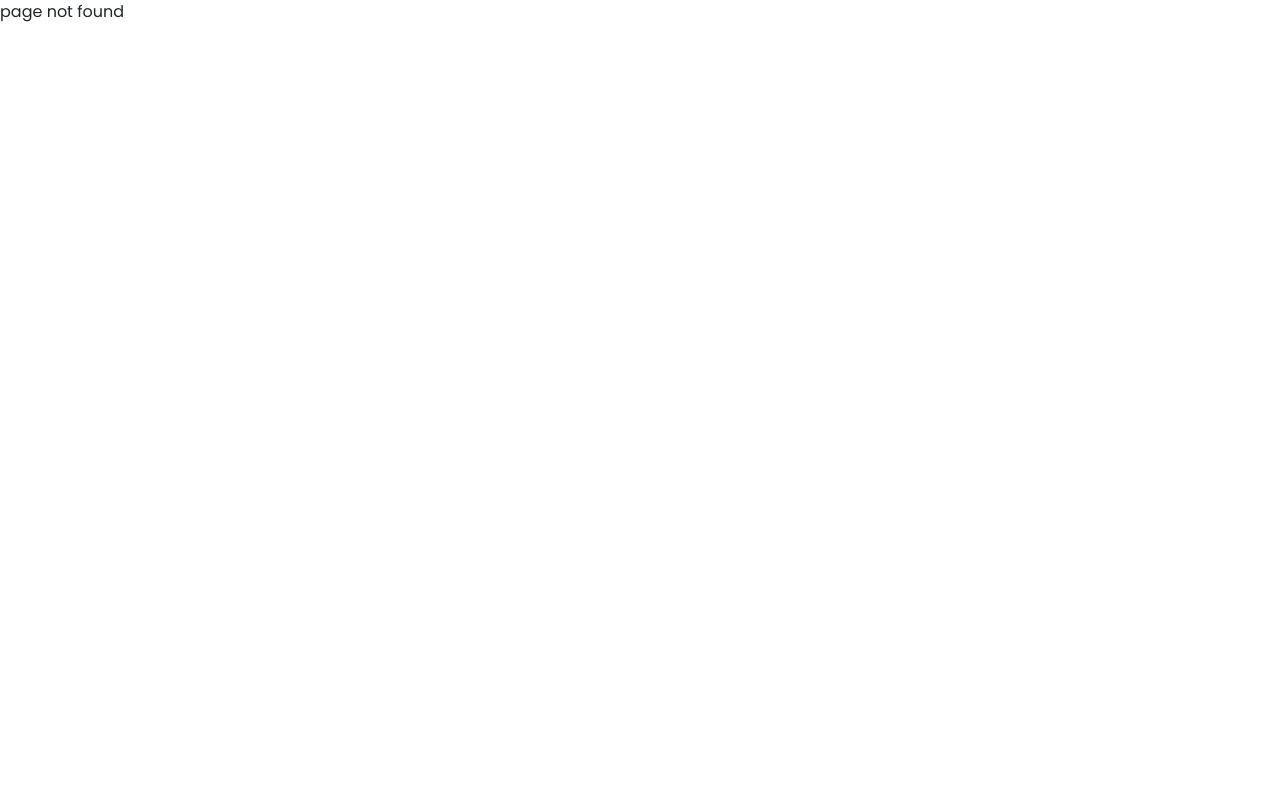
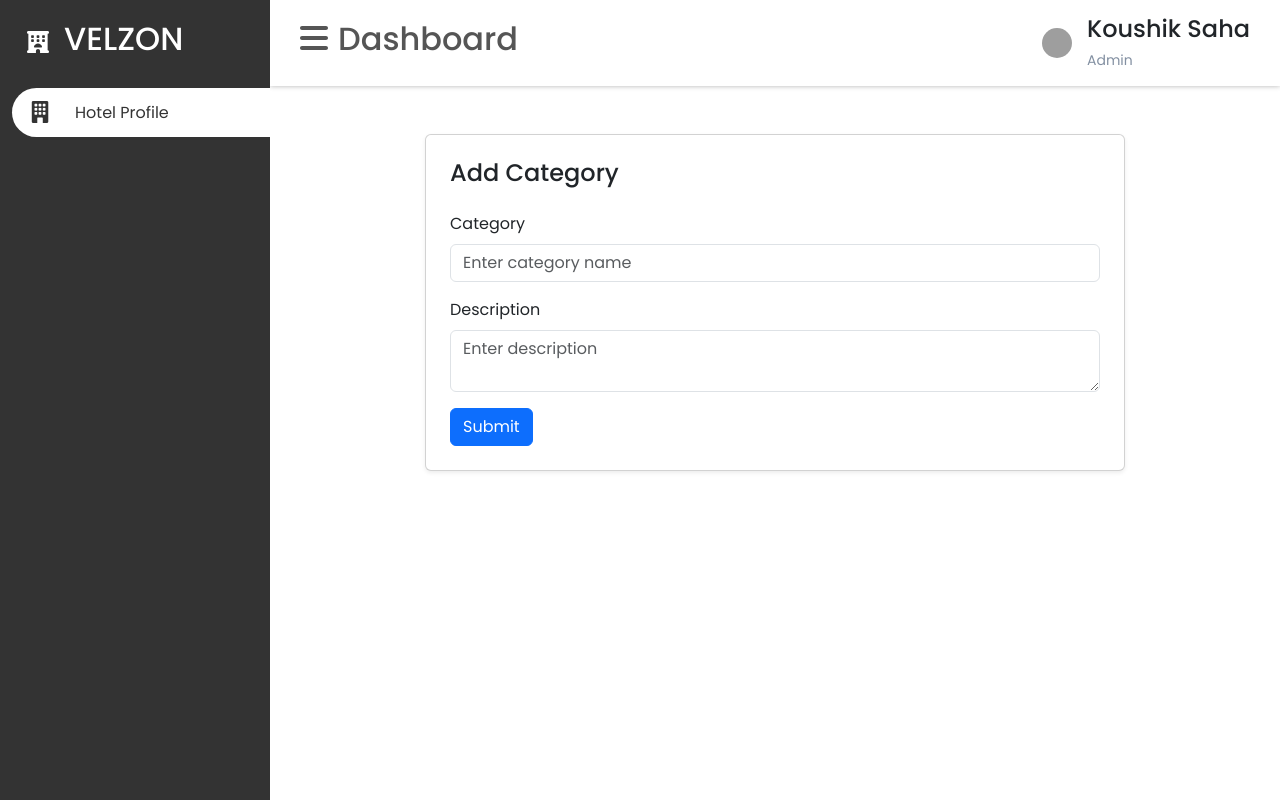
Before and after one commit to Vireta-Group/hotel-saas-frontend, a React (Vite) app: page /addCategory in a window 1280 px wide. Before the commit this address had no page. Built offline with nearby package versions, Linux system fonts and the light colour scheme; grey boxes are pictures that could not be loaded.

Commit message:
addCategory file add

```diff
--- /dev/null
+++ b/src/coreModule/resturant/addCategory/AddCategory.jsx
@@ -0,0 +1,108 @@
+import React, { useState } from "react";
+
+const AddCategory = () => {
+  const [category, setCategory] = useState("");
+  const [description, setDescription] = useState("");
+  const [categories, setCategories] = useState([]);
+  const [expandedId, setExpandedId] = useState(null);
+
+  const handleSubmit = (e) => {
+    e.preventDefault();
+
+    if (category.trim() === "" || description.trim() === "") return;
+
+    const newEntry = {
+      id: Date.now(),
+      category,
+      description,
+    };
+
+    setCategories([...categories, newEntry]);
+    setCategory("");
+    setDescription("");
+  };
+
+  const toggleDescription = (id) => {
+    setExpandedId(expandedId === id ? null : id);
+  };
+
+  const getShortText = (text) => {
+    return text.length <= 15 ? text : text.slice(0, 25) + "...";
+  };
+
+  return (
+    <div className="container mt-5">
+      <div className="mx-auto" style={{ maxWidth: "700px" }}>
+        {/* Form */}
+        <div className="card  shadow-sm p-4 mb-5 bg-white rounded">
+          <h4 className="mb-4">Add Category</h4>
+          <form onSubmit={handleSubmit}>
+            <div className="mb-3">
+              <label className="form-label">Category</label>
+              <input
+                type="text"
+                className="form-control"
+                value={category}
+                onChange={(e) => setCategory(e.target.value)}
+                placeholder="Enter category name"
+              />
+            </div>
+
+            <div className="mb-3">
+              <label className="form-label">Description</label>
+              <textarea
+                className="form-control"
+                value={description}
+                onChange={(e) => setDescription(e.target.value)}
+                placeholder="Enter description"
+              />
+            </div>
+
+            <button type="submit" className="btn btn-primary">
+              Submit
+            </button>
+          </form>
+        </div>
+
+        {/* Table */}
+        {categories.length > 0 && (
+          <div className="card  shadow-sm p-3 bg-white rounded">
+            <h5 className="mb-3">Submitted Categories</h5>
+            <table className="table table-bordered">
+              <thead className="table-light">
+                <tr>
+                  <th>#</th>
+                  <th>Category</th>
+                  <th>Description</th>
+                </tr>
+              </thead>
+              <tbody>
+                {categories.map((item, index) => (
+                  <tr key={item.id}>
+                    <td>{index + 1}</td>
+                    <td>{item.category}</td>
+                    <td>
+                      {expandedId === item.id
+                        ? item.description
+                        : getShortText(item.description)}{" "}
+                      {item.description.length > 15 && (
+                        <button
+                          className="btn btn-link btn-sm p-0"
+                          onClick={() => toggleDescription(item.id)}
+                        >
+                          {expandedId === item.id ? "See less" : "See more"}
+                        </button>
+                      )}
+                    </td>
+                  </tr>
+                ))}
+              </tbody>
+            </table>
+          </div>
+        )}
+      </div>
+    </div>
+  );
+};
+
+export default AddCategory;
--- a/src/routes/routes.jsx
+++ b/src/routes/routes.jsx
@@ -31,6 +31,7 @@ import ExpenceCategorey from "../coreModule/accounting/expenceCategorey/ExpenceC
 import EarnCategory from "../coreModule/earnCategory/EarnCategory";
 import BankPage from "../coreModule/accounting/bankPage/BankPage";
 import Withdraw from "../coreModule/bankForm/withdraw/Withdraw";
+import AddCategory from "../coreModule/resturant/addCategory/AddCategory";
 
 const router = createBrowserRouter(
   createRoutesFromElements(
@@ -78,6 +79,7 @@ const router = createBrowserRouter(
           <Route path="exepenceCategorey" element={<ExpenceCategorey/>}/>
           <Route path="bank" element={<BankPage />} />
           <Route path="withdraw" element={<Withdraw/>}/>
+          <Route path="addCategory"  element={<AddCategory></AddCategory>}></Route>
         </Route>
       </Route>
     </Route>
```
